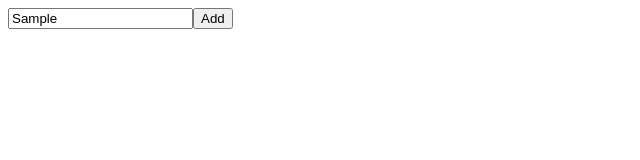
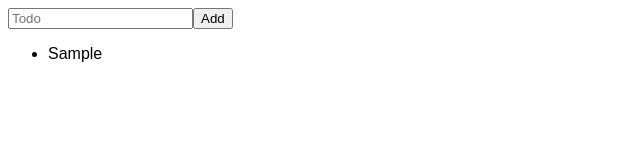
Before and after one commit to MatheoDodi/react-hooks, a React (Create React App) app: page / in a window 1280 px wide. Both pictures are taken after typing "Sample" into the empty fields and a click on the button "Add". Shown: the top 160 px of the page, without its empty margins (0-640 px from the left). Built offline with nearby package versions, Linux system fonts and the light colour scheme; the HTML template or start-up script is replaced by a standard one.

Commit message:
type: feat - Added new setState hook that handles the addTodoHandler. - User now able to add todos in the list

```diff
--- a/src/components/Todo.js
+++ b/src/components/Todo.js
@@ -1,10 +1,16 @@
-import React, { Component, useState } from 'react';
+import React, { useState } from 'react';
 
 const todo = props => {
-  const [todo, setTodo] = useState('');
+  const [todoName, setTodoName] = useState('');
+  const [todos, setTodos] = useState([]);
 
   const inputChangeHandler = e => {
-    setTodo(e.target.value);
+    setTodoName(e.target.value);
+  };
+
+  const addTodoHandler = todo => {
+    setTodos([...todos, todo]);
+    setTodoName('');
   };
 
   return (
@@ -12,11 +18,17 @@ const todo = props => {
       <input
         type='text'
         placeholder='Todo'
-        value={todo}
+        value={todoName}
         onChange={inputChangeHandler}
       />
-      <button type='button'>Add</button>
-      <ul />
+      <button type='button' onClick={() => addTodoHandler(todoName)}>
+        Add
+      </button>
+      <ul>
+        {todos.map(todo => (
+          <li>{todo}</li>
+        ))}
+      </ul>
     </React.Fragment>
   );
 };
```
